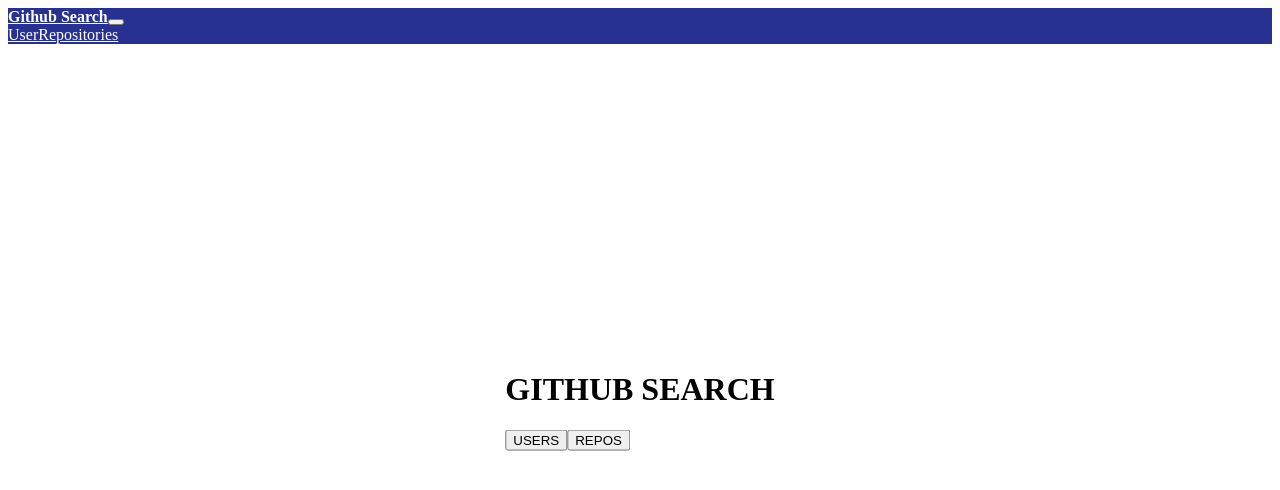
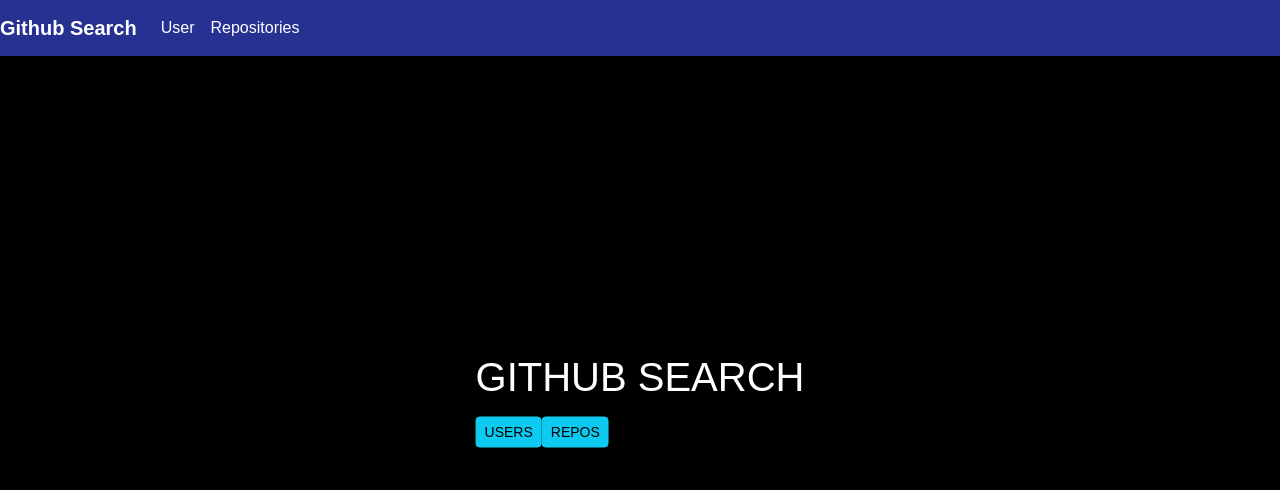
Before and after one commit to brenda-nthenya/GitSearch, an Angular app: page / in a window 1280 px wide. Shown: the top 490 px of the page. Built offline with nearby package versions, Linux system fonts and the light colour scheme.

Commit message:
Correcting errors

```diff
--- a/angular.json
+++ b/angular.json
@@ -20,7 +20,7 @@
         "build": {
           "builder": "@angular-devkit/build-angular:browser",
           "options": {
-            "outputPath": "dist/git-search",
+            "outputPath": "docs",
             "index": "src/index.html",
             "main": "src/main.ts",
             "polyfills": "src/polyfills.ts",
--- a/src/styles.css
+++ b/src/styles.css
@@ -1,4 +1,4 @@
-/* @import "~bootstrap/dist/css/bootstrap.css";
+@import "~bootstrap/dist/css/bootstrap.css";
 
 * {
     margin: 0;
@@ -8,4 +8,4 @@
 
 body {
     background-color: black;
-} */
+}
```
Also changed, not shown: 1 other file (tests, documents, lock files or other folders).
